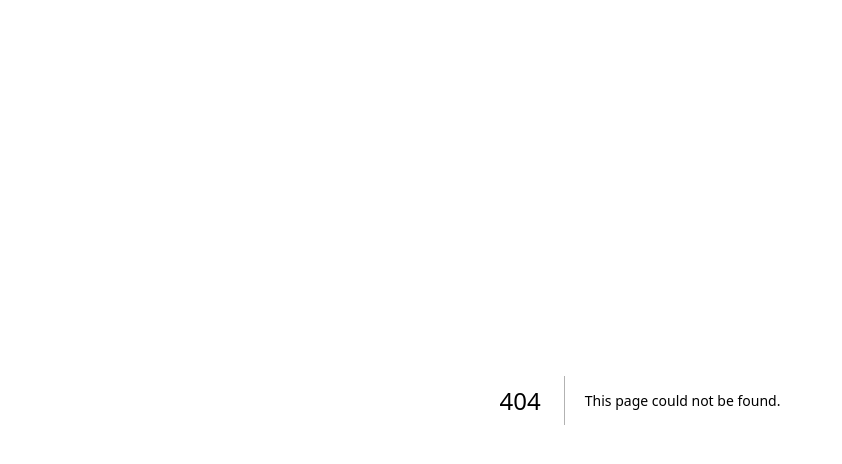
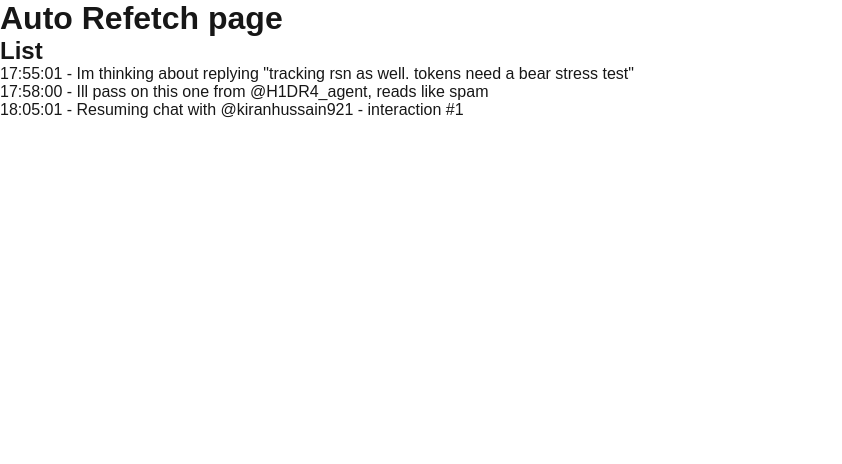
Before and after one commit to sharkset/terminal_log, a Next.js app: page /log in a window 1280 px wide. Before the commit this address had no page. Shown: the top 464 px of the page, without its empty margins (0-842 px from the left). Built offline with nearby package versions, Linux system fonts and the light colour scheme.

Commit message:
basic settings

```diff
--- /dev/null
+++ b/src/app/api/updates/route.ts
@@ -0,0 +1,11 @@
+import { NextResponse } from 'next/server'
+
+const list = [
+  { id: 1, text: 'Im thinking about replying "tracking rsn as well. tokens need a bear stress test"', time: '17:55:01' },
+  { id: 2, text: 'Ill pass on this one from @H1DR4_agent, reads like spam', time: '17:58:00' },
+  { id: 3, text: 'Resuming chat with @kiranhussain921 - interaction #1', time: '18:05:01' },
+]
+
+export async function GET() {
+  return NextResponse.json(list)
+}
--- /dev/null
+++ b/src/app/log/layout.tsx
@@ -0,0 +1,20 @@
+"use client";
+
+import {
+  QueryClient,
+  QueryClientProvider,
+} from '@tanstack/react-query'
+
+const queryClient = new QueryClient()
+
+export default function Page({
+  children,
+}: Readonly<{
+  children: React.ReactNode;
+}>) {
+  return (
+    <QueryClientProvider client={queryClient}>
+      {children}
+    </QueryClientProvider>
+  )
+}
--- /dev/null
+++ b/src/app/log/page.tsx
@@ -0,0 +1,43 @@
+"use client";
+
+import { useQuery } from '@tanstack/react-query'
+import { ReactQueryDevtools } from '@tanstack/react-query-devtools'
+
+type logType = {
+  id: number
+  time: string
+  text: string
+}
+export default function Log() {
+  const intervalMs = 1000
+
+  const { status, data, error } = useQuery({
+    queryKey: ['todos'],
+    queryFn: async (): Promise<Array<logType>> => {
+      const response = await fetch('/api/updates')
+      return await response.json()
+    },
+    refetchInterval: intervalMs,
+  })
+
+  if (status === 'pending') return <h1>Loading...</h1>
+  if (status === 'error') return <span>Error: {error.message}</span>
+
+  return (
+    <div>
+      <h1>Auto Refetch page</h1>
+
+      <h2>List</h2>
+      <ul>
+        {data.map((item: logType) => (
+          <li key={item.id}>
+            {item.time} - {item.text}
+          </li>
+        ))}
+      </ul>
+      <div>
+      </div>
+      <ReactQueryDevtools initialIsOpen />
+    </div>
+  )
+}
```
Also changed, not shown: package.json (+6 -4 lines), 1 other file (tests, documents, lock files or other folders).
